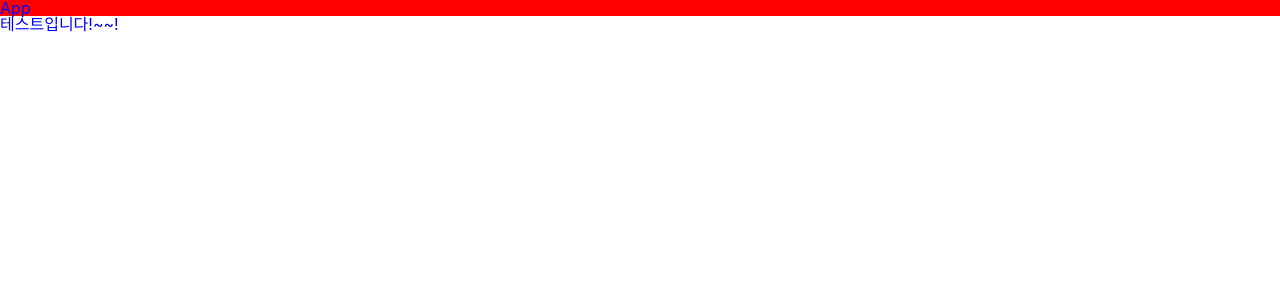
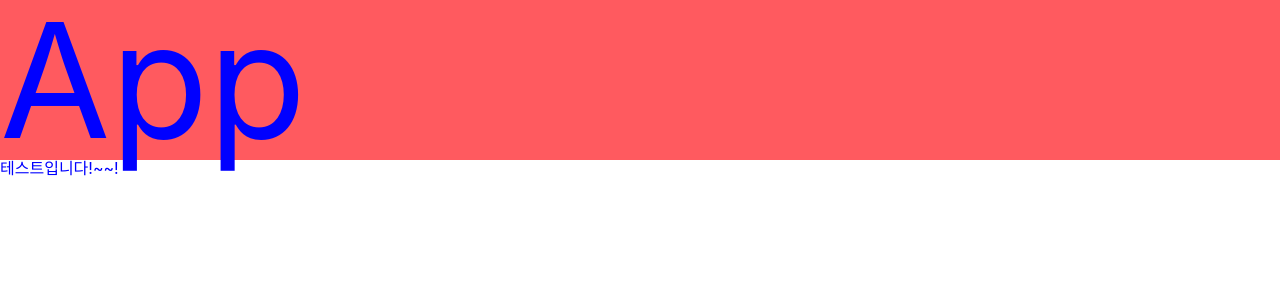
Before and after one commit to codesquad-member-2020/airbnb-09, a React app in the folder FE/: page / in a window 1280 px wide. Shown: the top 300 px of the page. Built offline with nearby package versions, Linux system fonts and the light colour scheme.

Commit message:
[#1] Feat : Theme 적용 테스트 완료

```diff
--- a/FE/src/App.tsx
+++ b/FE/src/App.tsx
@@ -1,20 +1,22 @@
 import React from "react";
-import styled from "styled-components";
+import styled, { ThemeProvider } from "styled-components";
 import GlobalStyle from "Styles/GlobalStyle";
+import theme from "Styles/theme";
 import Test from "Components/Test";
 
 const App = () => {
   return (
-    <>
+    <ThemeProvider theme={theme}>
       <GlobalStyle />
       <StyledDiv>App</StyledDiv>
       <Test />
-    </>
+    </ThemeProvider>
   );
 };
 
 const StyledDiv = styled.div`
-  background-color: red;
+  font-size: 10rem;
+  background-color: ${props => props.theme.colors.pink};
 `;
 
 export default App;
--- /dev/null
+++ b/FE/src/styles/theme.ts
@@ -0,0 +1,9 @@
+const colors = {
+  pink: "#FF5A5F",
+};
+
+const theme = {
+  colors,
+};
+
+export default theme;
```
